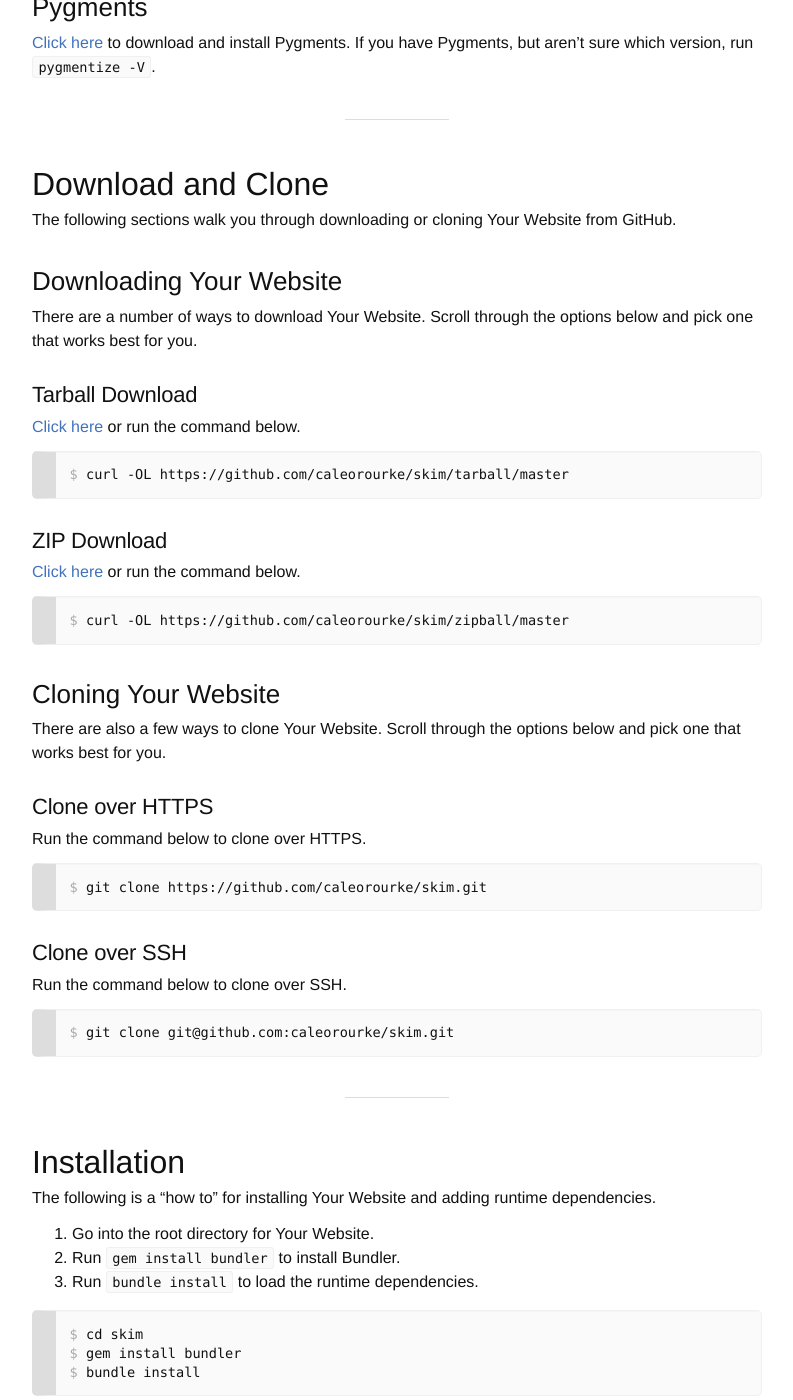
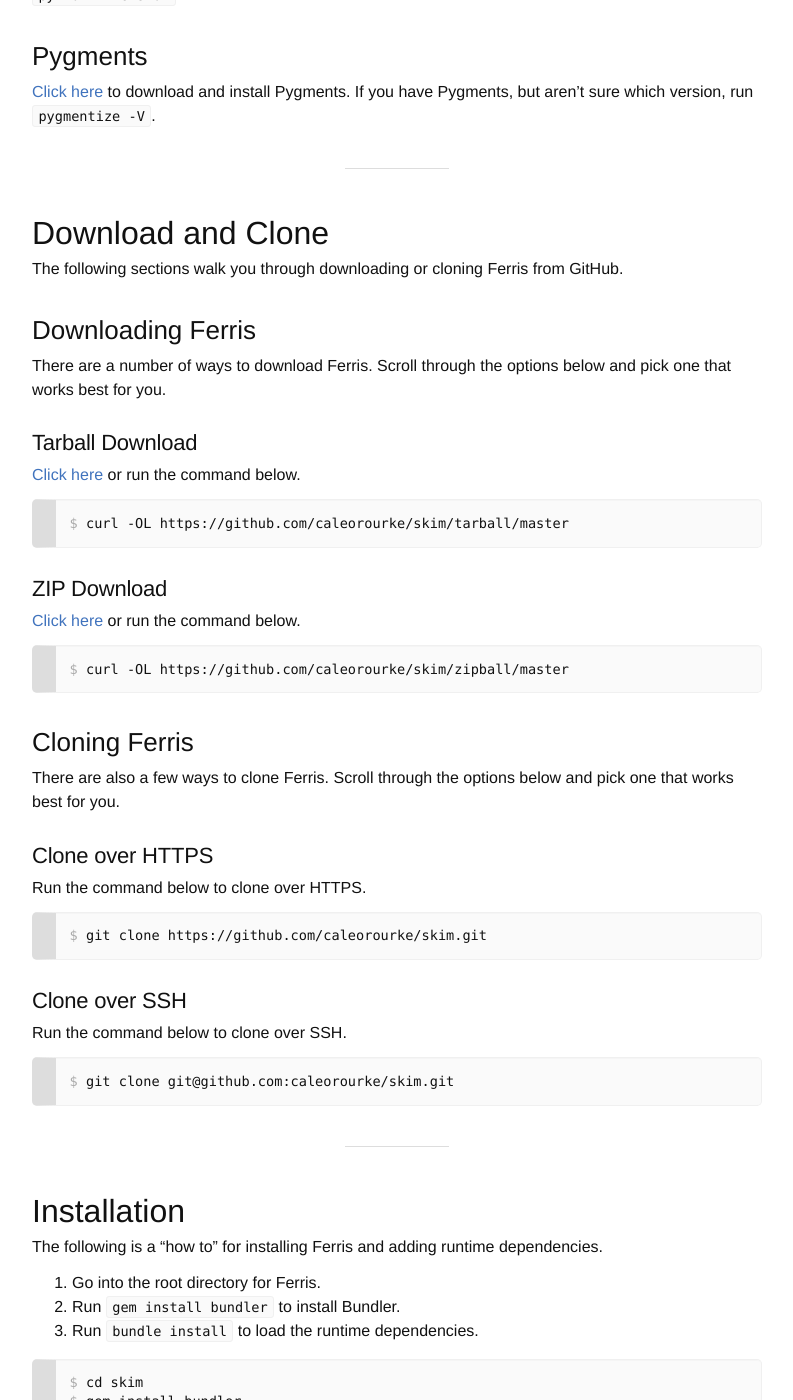
Before and after one commit to caleorourke/skim, a Jekyll site: the page built from index.md, in a window 1280 px wide and 1400 px high, scrolled down 2605 px. Shown: the whole window, without its empty margins (243-1036 px from the left). Built offline with Jekyll 4.4.1, drawn with Linux system fonts in a browser that asks for light colours; nearby versions of some CDN libraries; Markdown is read by kramdown in place of the engine named in the settings; some of the changed text lies outside the part shown.

Commit message:
drop in demo config

```diff
--- a/_config.yml
+++ b/_config.yml
@@ -16,22 +16,20 @@
 # ==============================
 
 github:
-    title:      Your Website
-    tagline:    Something to Describe Your Website
-    owner:      Whoever Owns This
-    license:    Your License
-keywords:       "separate,keywords,with,commas"
+    title:      Ferris
+    tagline:    A one-page boilerplate for publishing content on GitHub
+    owner:      "Bueller Company, LLC"
+    license:    MIT
 
 # ==============================
 # Social
 # ==============================
 
-website:        http://www.yourcompany.com
 twitter:
-    handle:     Your Twitter Name
-    hashtags:   "separate,hashtags,with,commas"
-    text:       "Check out our project documentation on GitHub."
-
+    handle:     BuellerLabs
+    hashtags:   "css,boilerplate,github-pages"
+    text:       "Try Ferris, a one-page boilerplate for publishing content on GitHub."
+keywords:       "boilerplate,caleorourke,css3,ferris,font awesome,github,github pages,html5,jekyll,jquery,liquid,markdown,michael o'rourke,normalize,one-page,pygments,python,redcarpet,ruby,technical content"
 
 # ==============================
 # Options
@@ -42,7 +40,7 @@
 scrolling:
     enabled:    Y
 version:
-    enabled:    N
+    enabled:    Y
 
 # ==============================
 # Markdown
```
